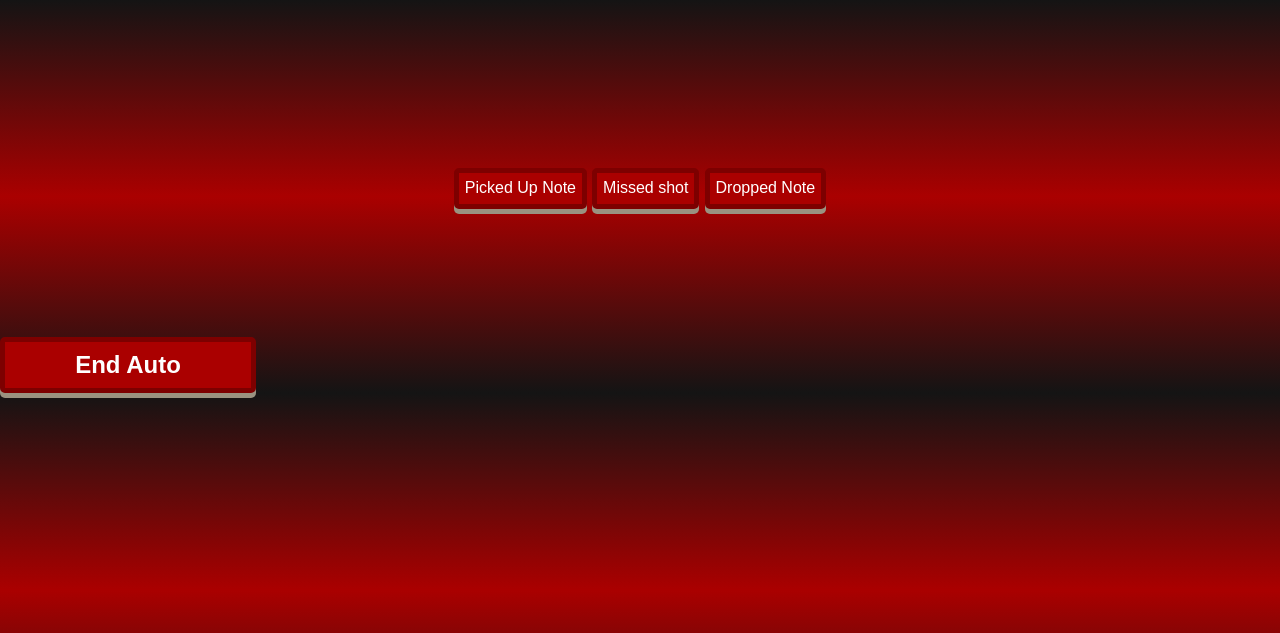
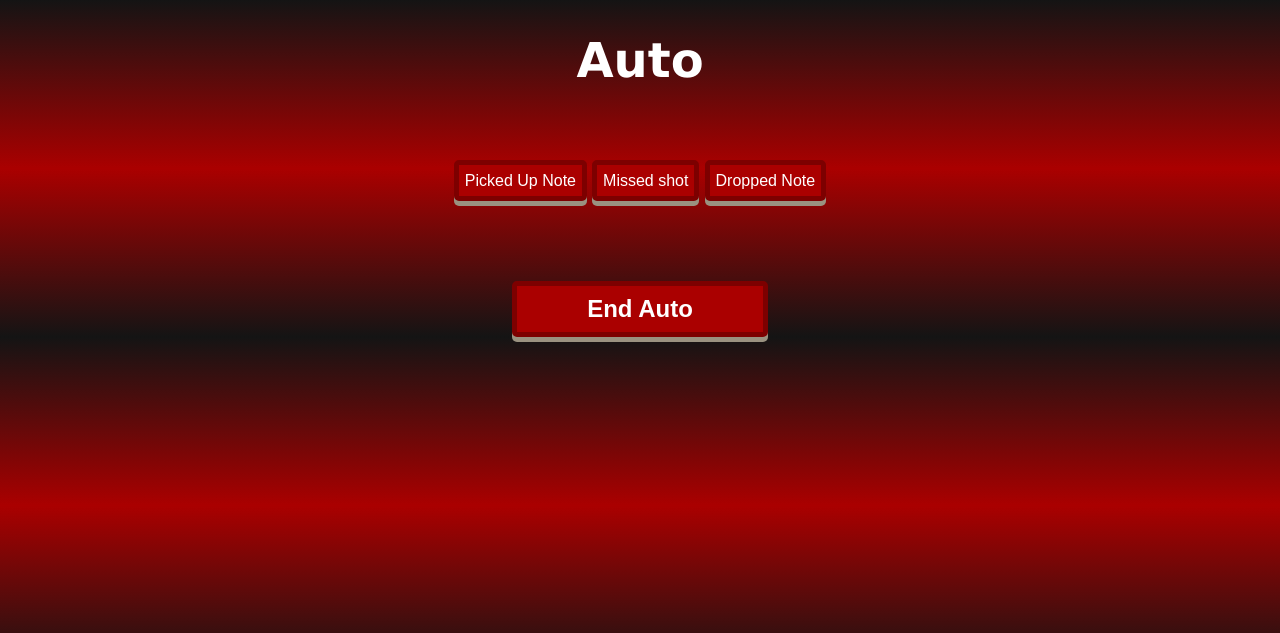
Before and after one commit to cavineers/ScoutingApp2024, a Flask app: page /scout.html in a window 1280 px wide. Shown: the top 633 px of the page. Run offline with Flask 3, Linux system fonts and the light colour scheme.

Commit message:
added titles to scout page and spiffied up scout page

```diff
--- a/static/2024/js/nextpage.js
+++ b/static/2024/js/nextpage.js
@@ -93,6 +93,8 @@ window.addEventListener("load", async () => {
                 return;
 
             // get references to various stage-related elements in the document
+
+            /*
             const stageOff = document.getElementById("stageOff");
             const stageCommunity = document.getElementById("stageCommunity");
             const stageOn = document.getElementById("stageOn");
@@ -106,6 +108,7 @@ window.addEventListener("load", async () => {
                         stageOn.checked ? stageOn.value :
                         stageOff.value;
 
+            */
             // reditect to result.html
             window.location.href = "/result.html";
         });
--- a/static/common/commons.css
+++ b/static/common/commons.css
@@ -38,6 +38,13 @@
 }
 
 .next_container {
+  display: flex;
+  justify-content: center;
+  width: 100%;
+  margin-top: 10vh;
+}
+
+.endauto_container {
   display: flex;
   justify-content: center;
   width: 100%;
--- a/templates/home.html
+++ b/templates/home.html
@@ -12,7 +12,7 @@
 <div class="content">
     <form id="submitForm">
         <div class="title">
-            <h1>Home Page</h1>
+            <h1>Home</h1>
         </div>
         <div class="teams">
             <label>
--- a/templates/scout.html
+++ b/templates/scout.html
@@ -11,7 +11,10 @@
 {% block contents %}
 <div>
     <!--TODO: fix placement of buttons if needed-->
-    <div class="auto" style="margin-top: 10%; width: 100%; text-align: center;">
+    <div class="auto" style="width: 100%; text-align: center;">
+        <div class="title">
+            <h1>Auto</h1>
+        </div>
         <label>
             <button class="button_red" id="autoPickUp">Picked Up Note</button>
         </label>
@@ -21,15 +24,18 @@
         <label>
             <button class="button_red" id="autoDrop">Dropped Note</button>
         </label>
-        <div style="margin-top: 10%; width: 100%; text-align: center;">
+        <div style="width: 100%; text-align: center;">
         </div>
-        <div>
+        <div class="endauto_container">
             <button class="next" id="endAuto">
                 <span>End Auto</span>
             </button>
         </div>
     </div>
-    <div class="tele" style="margin-top: 10%; width: 100%; text-align: center;">
+    <div class="tele" style="width: 100%; text-align: center;">
+        <div class="title">
+            <h1>Teleop</h1>
+        </div>
         <label>
             <button class="button_red" id="pickUp">Picked Up Note</button>
         </label>
@@ -42,7 +48,7 @@
         <label>
             <button class="button_red" id="defense">Defense</button>
         </label>
-    <div class="tele" style="margin-top: 10%; width: 100%; text-align: center;">
+    <div class="tele" style="width: 100%; text-align: center;">
         <label>
             <button class="button_blu" id="cooperation">Cooperation Bonus</button>
         </label>
```
Also changed, not shown: templates/stage.html (line endings or trailing spaces).
